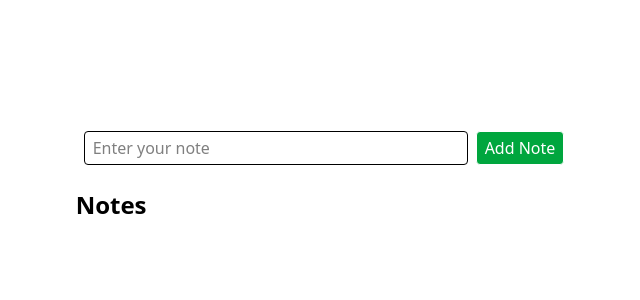
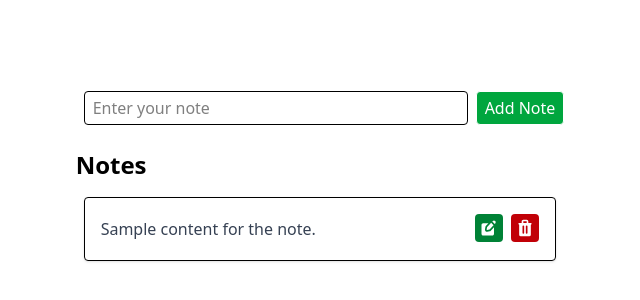
Before and after one commit to AbdoXCode/to_do_list, a React (Vite) app: page / in a window 1280 px wide. Shown: the part 220-520 px from the top of the page, without its empty margins (320-960 px from the left). Built offline with nearby package versions, Linux system fonts and the light colour scheme.

Commit message:
Refactor Note component and replace NotesList with Note in App

```diff
--- a/src/App.jsx
+++ b/src/App.jsx
@@ -1,6 +1,6 @@
 import Input from "./components/Input";
 import AddNoteButton from "./components/AddNoteButton";
-import NotesList from "./components/Note";
+import Note from "./components/Note";
 
 export default function App() {
   return (
@@ -10,7 +10,7 @@ export default function App() {
         <AddNoteButton />
         <section>
           <h2 className="text-2xl font-bold mb-4 mt-4">Notes</h2>
-          <NotesList />
+          <Note title="Sample Title" content="Sample content for the note." />
         </section>
       </div>
     </main>
--- a/src/components/Note.jsx
+++ b/src/components/Note.jsx
@@ -1,3 +1,50 @@
-export default function NotesList() {
-  return <></>;
+export default function Note(props) {
+  return (
+    <section>
+      <article className="flex justify-between items-center max-w-120 border p-4 rounded-sm mb-4 shadow-sm hover:shadow-md transition-shadow duration-200 m-2">
+        <p className="text-gray-700 break-words">{props.content}</p>
+        <div>
+          <button className="border-0 p-1 rounded-sm bg-green-700 hover:bg-green-800 cursor-pointer outline-0 mr-2">
+            <svg
+              className="w-5 h-5 text-white dark:text-white"
+              aria-hidden="true"
+              xmlns="http://www.w3.org/2000/svg"
+              width="24"
+              height="24"
+              fill="currentColor"
+              viewBox="0 0 24 24"
+            >
+              <path
+                fill-rule="evenodd"
+                d="M11.32 6.176H5c-1.105 0-2 .949-2 2.118v10.588C3 20.052 3.895 21 5 21h11c1.105 0 2-.948 2-2.118v-7.75l-3.914 4.144A2.46 2.46 0 0 1 12.81 16l-2.681.568c-1.75.37-3.292-1.263-2.942-3.115l.536-2.839c.097-.512.335-.983.684-1.352l2.914-3.086Z"
+                clip-rule="evenodd"
+              />
+              <path
+                fill-rule="evenodd"
+                d="M19.846 4.318a2.148 2.148 0 0 0-.437-.692 2.014 2.014 0 0 0-.654-.463 1.92 1.92 0 0 0-1.544 0 2.014 2.014 0 0 0-.654.463l-.546.578 2.852 3.02.546-.579a2.14 2.14 0 0 0 .437-.692 2.244 2.244 0 0 0 0-1.635ZM17.45 8.721 14.597 5.7 9.82 10.76a.54.54 0 0 0-.137.27l-.536 2.84c-.07.37.239.696.588.622l2.682-.567a.492.492 0 0 0 .255-.145l4.778-5.06Z"
+                clip-rule="evenodd"
+              />
+            </svg>
+          </button>
+          <button className="border-0 p-1 rounded-sm bg-red-700 hover:bg-red-800 cursor-pointer outline-0">
+            <svg
+              className="w-5 h-5 text-white dark:text-white"
+              aria-hidden="true"
+              xmlns="http://www.w3.org/2000/svg"
+              width="24"
+              height="24"
+              fill="currentColor"
+              viewBox="0 0 24 24"
+            >
+              <path
+                fill-rule="evenodd"
+                d="M8.586 2.586A2 2 0 0 1 10 2h4a2 2 0 0 1 2 2v2h3a1 1 0 1 1 0 2v12a2 2 0 0 1-2 2H7a2 2 0 0 1-2-2V8a1 1 0 0 1 0-2h3V4a2 2 0 0 1 .586-1.414ZM10 6h4V4h-4v2Zm1 4a1 1 0 1 0-2 0v8a1 1 0 1 0 2 0v-8Zm4 0a1 1 0 1 0-2 0v8a1 1 0 1 0 2 0v-8Z"
+                clip-rule="evenodd"
+              />
+            </svg>
+          </button>
+        </div>
+      </article>
+    </section>
+  );
 }
```
